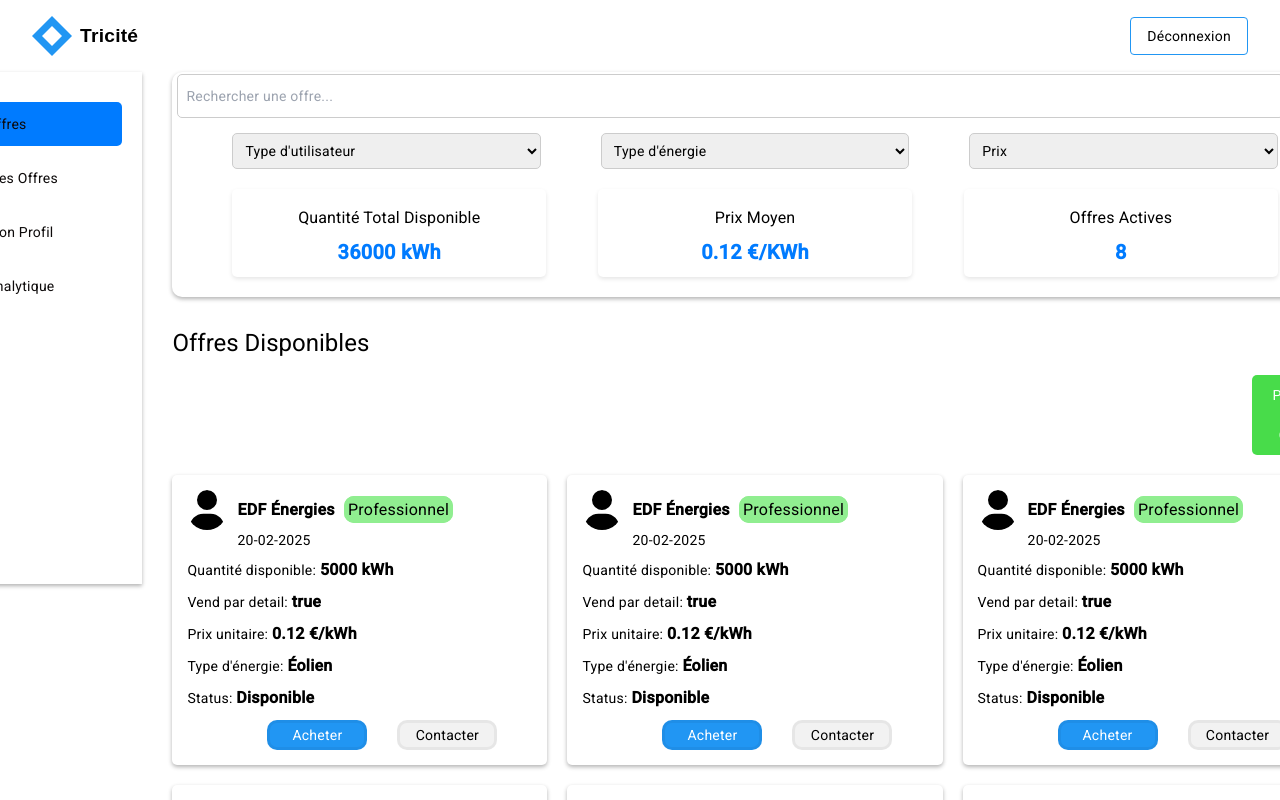
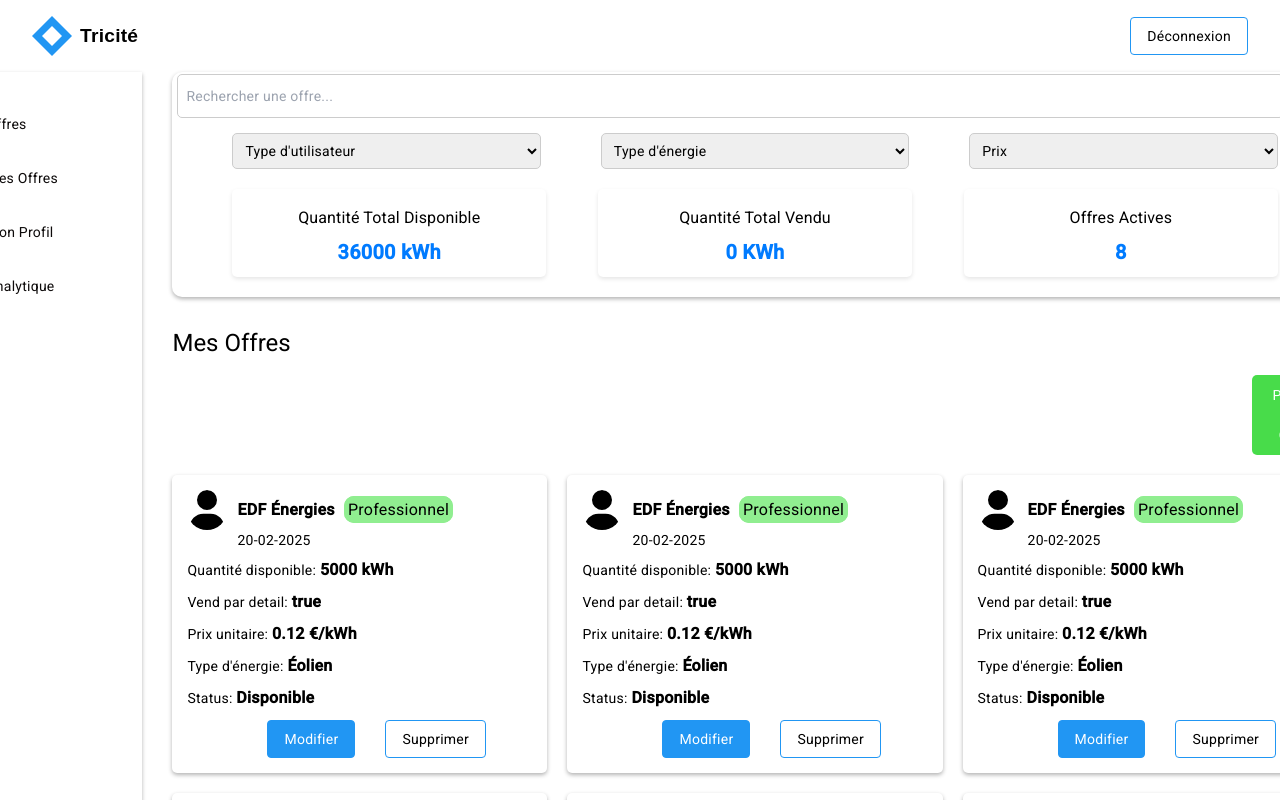
Before and after one commit to 8idwan/ShareElec_FrontEnd-, an Angular app: page /mesoffres in a window 1280 px wide. Shown: the top 800 px of the page. Built offline with nearby package versions, Linux system fonts and the light colour scheme.

Commit message:
Page Mes Offres Started

```diff
--- a/src/app/app.component.css
+++ b/src/app/app.component.css
@@ -1,15 +1,19 @@
 .main-content {
   display: flex;
-    justify-content: center; /* Centrage horizontal */
+  justify-content: center;
+  /* Centrage horizontal */
 }
 
 .content {
-    width: 100%; /* Prend toute la largeur */
-    max-width: 1200px; /* Largeur maximale optionnelle */
+  width: 100%;
+  /* Prend toute la largeur */
+  max-width: 1200px;
+  /* Largeur maximale optionnelle */
 }
 
 app-side-menu {
-    flex: 0 0 220px; /* Largeur fixe */
+ /*z-index: -1;*/
+  flex: 0 0 220px;
 }
 
 /* Style centré quand non authentifié */
@@ -19,6 +23,6 @@
   align-items: center;
 }
 
-  router-outlet{
+router-outlet {
   margin-left: -30px;
 }
--- a/src/app/offre/mes-offres/mes-offres.component.css
+++ b/src/app/offre/mes-offres/mes-offres.component.css
@@ -8,43 +8,63 @@ body {
 
 .user-type-professional {
   margin-left: 5px;
-    border: 2px solid rgb(144, 238, 144); /* Bordure avec la couleur souhaitée */
-    background-color: rgb(144, 238, 144); /* Couleur de fond vert clair */
-    font-weight: normal; /* Texte non gras */
-    border-radius: 10px; /* Coins arrondis */
-    padding: 2px; /* Ajoute un espace interne pour un meilleur rendu */
+  border: 2px solid rgb(144, 238, 144);
+  /* Bordure avec la couleur souhaitée */
+  background-color: rgb(144, 238, 144);
+  /* Couleur de fond vert clair */
+  font-weight: normal;
+  /* Texte non gras */
+  border-radius: 10px;
+  /* Coins arrondis */
+  padding: 2px;
+  /* Ajoute un espace interne pour un meilleur rendu */
 }
 
-  .offer-card .offer-actions{
+.offer-card .offer-actions {
   margin-left: 50px;
 
 }
 
-  .offer-card .offer-actions .btn-btn-secondary{
-    height: 30px;
-    width: 100px;
-    border-radius: 10px;
-    border: 3px solid  rgba(0, 0, 0, 0.05);
-    background-color: rgba(0, 0, 0, 0.05);
+.offer-card .offer-actions .btn-btn-secondary {
   margin-left: 30px;
+  background: transparent;
+  border: 1px solid #2196f3;
+  color: var(--primary-color);
+  padding: 0.5rem 1rem;
+  border-radius: 4px;
+  cursor: pointer;
+  transition: all 0.2s ease;
+  text-decoration: none;
 }
 
-  .offer-card .offer-actions .btn-btn-primary{
-    height: 30px;
+.offer-card .offer-actions .btn-btn-secondary:hover {
+  background: rgba(33, 150, 243, 0.1);
+}
 
-    width: 100px;
-    border-radius: 10px;
-    border: 3px solid  rgba(0, 0, 0, 0.05);
+.offer-card .offer-actions .btn-btn-primary {
+  background: transparent;
+  border: 1px solid #2196f3;
+  color: var(--primary-color);
+  padding: 0.5rem 1rem;
+  border-radius: 4px;
+  cursor: pointer;
+  transition: all 0.2s ease;
+  text-decoration: none;
   background-color: #2196f3;
   margin-left: 30px;
   color: white;
 }
 
-  .offer-timestamp{
+.offer-card .offer-actions .btn-btn-primary:hover {
+  background: #1769b1;
+}
+
+.offer-timestamp {
   margin-left: 50px;
   margin-bottom: 20px;
 }
-  .offer-details .qt{
+
+.offer-details .qt {
   margin-top: 10px;
 }
 
@@ -89,7 +109,8 @@ body {
 }
 
 .search-filters-container {
-    margin-left: 60px;  background-color: #fff;
+  margin-left: 60px;
+  background-color: #fff;
   margin-right: 20px;
   border-radius: 10px;
   box-shadow: 0 2px 4px rgba(0, 0, 0, 0.3);
@@ -173,7 +194,7 @@ body {
 
 }
 
-  .market-overview .of{
+.market-overview .of {
   margin-top: 30px;
 }
 
--- a/src/app/offre/mes-offres/mes-offres.component.html
+++ b/src/app/offre/mes-offres/mes-offres.component.html
@@ -38,8 +38,8 @@
             <div class="value">{{quantiteTotalDisponible()}} kWh</div>
           </div>
           <div class="stat-card">
-            <h3>Prix Moyen</h3>
-            <div class="value price">{{calculePrixMoyen()}} €/KWh</div>
+            <h3>Quantité Total Vendu</h3>
+            <div class="value price">{{quantiteTotalVendu()}} KWh</div>
           </div>
           <div class="stat-card">
             <h3>Offres Actives</h3>
@@ -49,7 +49,7 @@
       </div>
 
       <div class="market-overview">
-        <h1 class="of">Offres Disponibles</h1>
+        <h1 class="of">Mes Offres</h1>
         <div class="market-actions">
           <button (click)="opendiag()">Publier une Offre</button>
         </div>
@@ -76,8 +76,8 @@
             <p>Status: <span class="val">{{offer.status}}</span></p>
           </div>
           <div class="offer-actions">
-            <button class="btn-btn-primary">Acheter</button>
-            <button class="btn-btn-secondary">Contacter</button>
+            <button class="btn-btn-primary">Modifier</button>
+            <button class="btn-btn-secondary">Supprimer</button>
           </div>
         </div>
       </div>
--- a/src/app/offre/mes-offres/mes-offres.component.ts
+++ b/src/app/offre/mes-offres/mes-offres.component.ts
@@ -143,11 +143,10 @@ export class MesOffresComponent {
       }
     }
 
-    calculePrixMoyen(): number {
-      if (this.offers.length === 0) return 0;
-
-      const totalPrice = this.offers.reduce((sum, offer) => sum + offer.prixKw, 0);
-      return Number((totalPrice / this.offers.length).toFixed(3));
+    quantiteTotalVendu(): number {
+      return this.offers
+        .filter(offer => offer.status === 'Vendu')
+        .reduce((sum, offer) => sum + offer.quantite, 0);
     }
 
     offreActives(): number {
--- a/src/app/offre/offre-list/offre-list.component.css
+++ b/src/app/offre/offre-list/offre-list.component.css
@@ -20,24 +20,38 @@ body {
 
 }
 
-.offer-card .offer-actions .btn-btn-secondary{
-  height: 30px;
-  width: 100px;
-  border-radius: 10px;
-  border: 3px solid  rgba(0, 0, 0, 0.05);
-  background-color: rgba(0, 0, 0, 0.05);
+.offer-card .offer-actions .btn-btn-secondary {
   margin-left: 30px;
+  background: transparent;
+  border: 1px solid #2196f3;
+  color: var(--primary-color);
+  padding: 0.5rem 1rem;
+  border-radius: 4px;
+  cursor: pointer;
+  transition: all 0.2s ease;
+  text-decoration: none;
 }
 
-.offer-card .offer-actions .btn-btn-primary{
-  height: 30px;
+.offer-card .offer-actions .btn-btn-secondary:hover {
+  background: rgba(33, 150, 243, 0.1);
+}
 
-  width: 100px;
-  border-radius: 10px;
-  border: 3px solid  rgba(0, 0, 0, 0.05);
+.offer-card .offer-actions .btn-btn-primary {
+  background: transparent;
+  border: 1px solid #2196f3;
+  color: var(--primary-color);
+  padding: 0.5rem 1rem;
+  border-radius: 4px;
+  cursor: pointer;
+  transition: all 0.2s ease;
+  text-decoration: none;
   background-color: #2196f3;
   margin-left: 30px;
   color: white;
+}
+
+.offer-card .offer-actions .btn-btn-primary:hover {
+  background: #1769b1;
 }
 
 .offer-timestamp{
--- a/src/app/offre/side-menu/side-menu.component.css
+++ b/src/app/offre/side-menu/side-menu.component.css
@@ -4,9 +4,10 @@
 
   color: white;
   width: 220px;
-  height: 512px;
+  height: 800px;
   position: fixed;
   padding: 20px;
+
 }
 
 .sidebar nav a {
@@ -20,11 +21,16 @@
   transition: background-color 0.3s;
 }
 
-.sidebar nav a svg {
-  margin-right: 10px; /* Espace entre l'icône et le texte */
+.sidebar nav a.active {
+  background-color: #007bff;
+  color: white;
 }
 
-.sidebar nav a.active,
+.sidebar nav a svg {
+  margin-right: 10px;
+}
+
+
 .sidebar nav a:hover {
   background-color: #007bff;
 }
--- a/src/app/offre/side-menu/side-menu.component.html
+++ b/src/app/offre/side-menu/side-menu.component.html
@@ -1,12 +1,12 @@
 <aside class="sidebar">
     <nav>
-      <a href="index.html" class="active">
+      <a routerLink="/offre/offres" routerLinkActive="active">
         <svg width="24" height="24" viewBox="0 0 24 24">
           <path d="M3 13h8V3H3v10zm0 8h8v-6H3v6zm10 0h8V11h-8v10zm0-18v6h8V3h-8z" fill="currentColor" />
         </svg>
         Offres
       </a>
-      <a href="mes-offres.html">
+      <a  routerLink="/mesoffres" routerLinkActive="active">
         <svg width="24" height="24" viewBox="0 0 24 24">
           <path
             d="M19 5v14H5V5h14m1.1-2H3.9c-.5 0-.9.4-.9.9v16.2c0 .4.4.9.9.9h16.2c.4 0 .9-.5.9-.9V3.9c0-.5-.5-.9-.9-.9zM11 7h6v2h-6V7zm0 4h6v2h-6v-2zm0 4h6v2h-6v-2zM7 7h2v2H7V7zm0 4h2v2H7v-2zm0 4h2v2H7v-2z"
--- a/src/app/offre/side-menu/side-menu.component.ts
+++ b/src/app/offre/side-menu/side-menu.component.ts
@@ -1,9 +1,10 @@
 import { Component } from '@angular/core';
+import { RouterLink } from '@angular/router';
 
 @Component({
   selector: 'app-side-menu',
   standalone: true,
-  imports: [],
+  imports: [RouterLink],
   templateUrl: './side-menu.component.html',
   styleUrl: './side-menu.component.css'
 })
```
Lines whose indentation alone changed are shown as unchanged.
